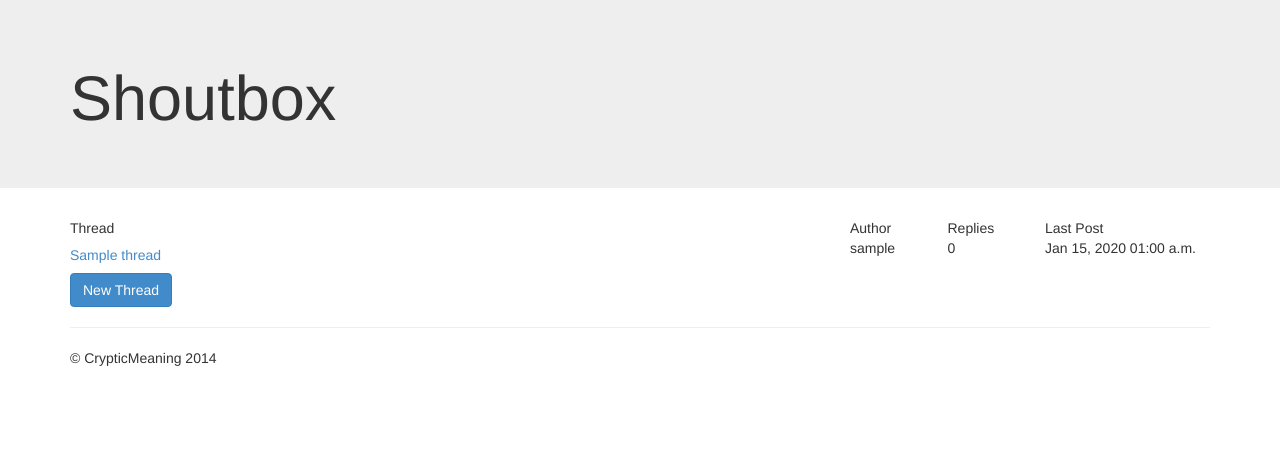
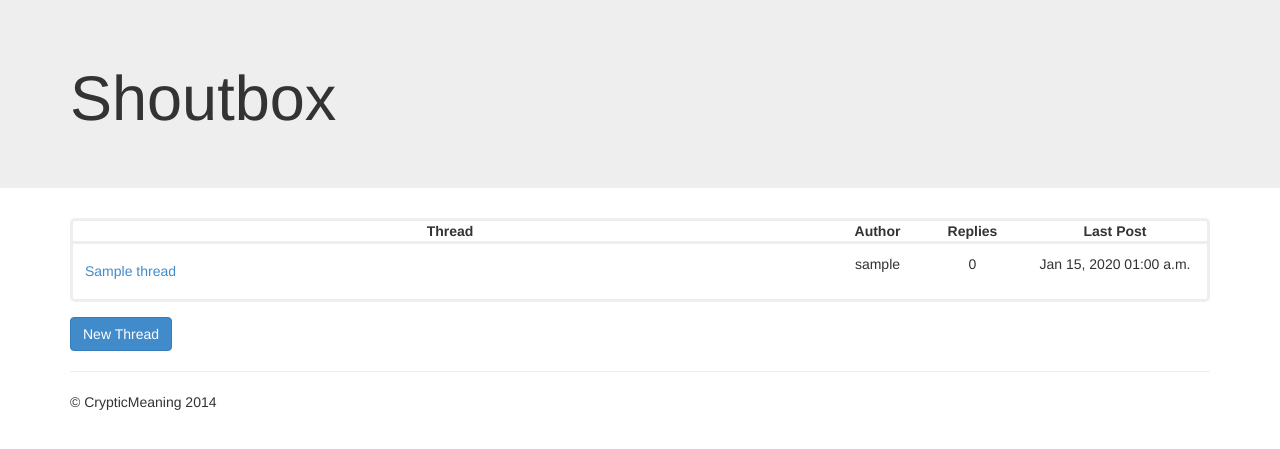
Before and after one commit to tt1863/CrypticMeaning, a Django app: a page that uses templates/forums/base.html in a window 1280 px wide. Shown: the part 51-500 px from the top of the page. Run offline with Django 3.2, Linux system fonts and the light colour scheme; a user stored in the database is signed in; tables that the repository leaves empty hold one stand-in row (values such as "Sample post"); some libraries are stand-ins or nearby versions.

Commit message:
Add forum and thread styles for div structure

```diff
--- a/static/css/site.css
+++ b/static/css/site.css
@@ -1,4 +1,4 @@
-/* Jumbotron template */
+/* Index */
 body {
     padding-bottom: 20px;
     padding-top: 50px;
@@ -38,12 +38,62 @@ body {
 
 /* Forum */
 
-.thread .row {
-	background-color: #EEEEEE;
+.thread_index {
+	border: 3px solid #EEEEEE;
+	border-radius: 5px;
+	padding: 0 12px 0 12px;
+	margin-bottom: 15px;
 }
 
-.logged_user {
-	color: #000000;
+.thread_index .thread + .thread {
+	border-top: 3px solid #EEEEEE;
 }
 
+.thread {
+    padding: 10px 0 10px 0;
+}
+
+.thread:hover {
+    background-color: #EEEEEE;
+}
+
+.thread_heading {
+    font-weight: bold;
+    text-align: center;
+    border-bottom: 3px solid #EEEEEE;
+}
+
+.thread .col-xs-1, .thread .col-xs-2 {
+    text-align: center;
+}
+
+/* Thread */
+
+.post_index {
+	border: 3px solid #EEEEEE;
+	border-radius: 5px;
+	padding: 0 12px 0 12px;
+	margin-bottom: 15px;
+}
+
+.post_index .post + .post {
+	border-top: 3px solid #EEEEEE;
+}
+
+.post {
+    padding: 10px 0 10px 0;
+    min-height: 200px;
+}
+
+.post_heading {
+    font-weight: bold;
+    text-align: center;
+    border-bottom: 3px solid #EEEEEE;
+}
+
+.post .col-sm-2 {
+    text-align: center;
+}
+
+
 /* Grid */
```
